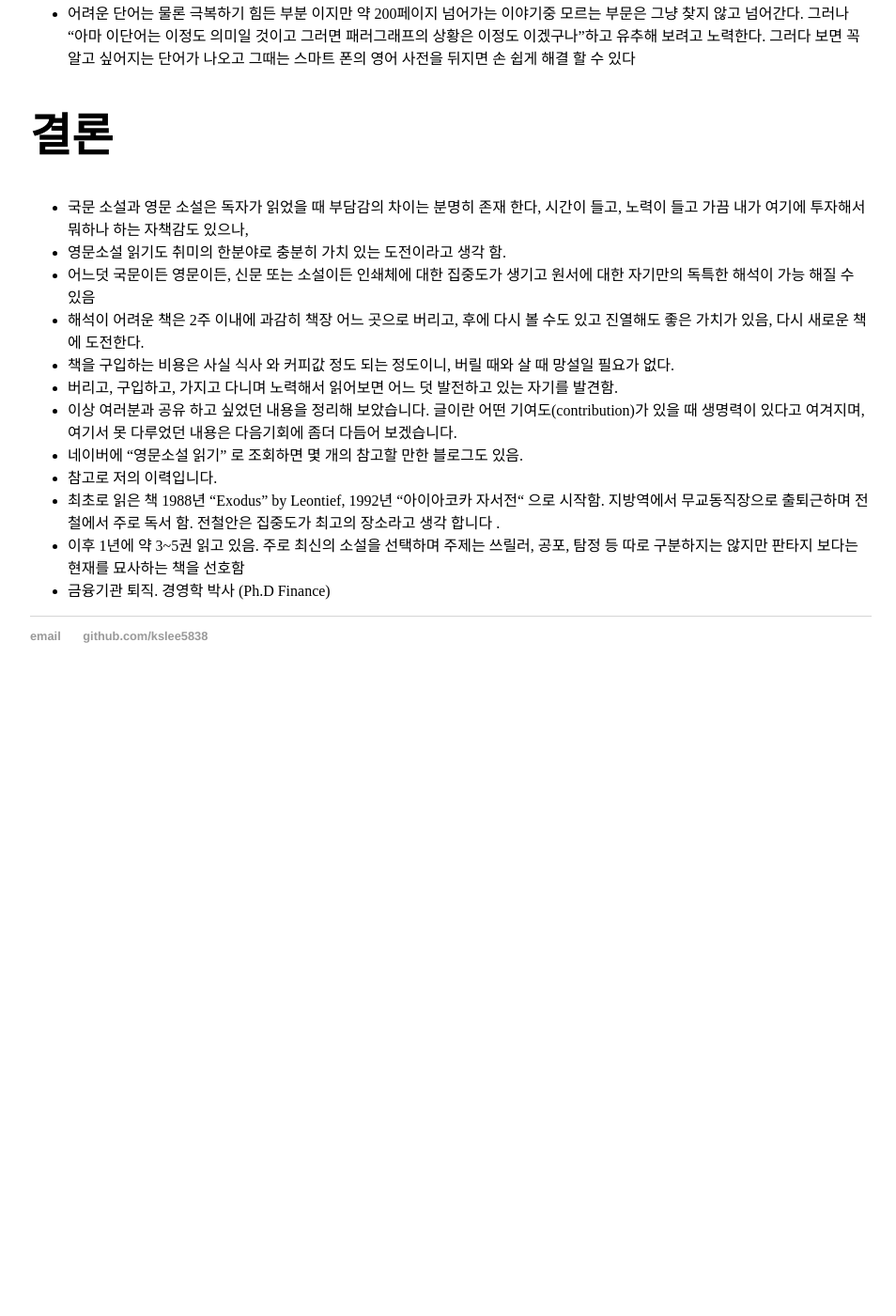
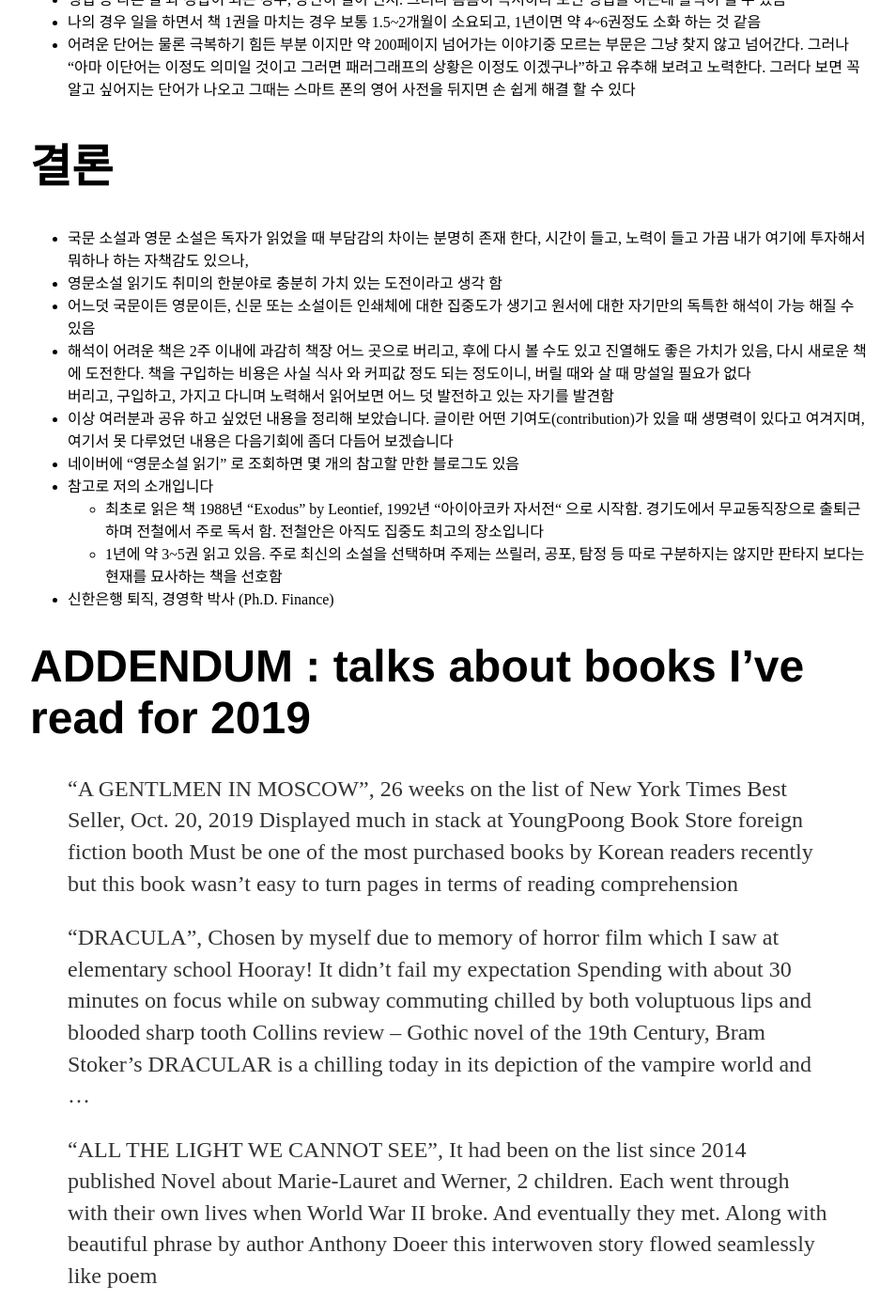
Before and after one commit to kslee5838/kslee5838.github.io, a Jekyll site: the page built from _posts/2019-11-08-Reading-English-Novel.md, in a window 1280 px wide and 1400 px high, scrolled down 3838 px. Shown: the whole window at 94% size, without its empty margins (160-1114 px from the left). Built offline with Jekyll 4.4.1, drawn with Linux system fonts in a browser that asks for light colours; our own code applies the rules of GitHub Pages for plain Markdown files; before the commit the page ends 4582 px from its top, so only the background shows below that; some of the changed text lies outside the part shown.

Commit message:
update do again

```diff
--- a/_posts/2019-11-08-Reading-English-Novel.md
+++ b/_posts/2019-11-08-Reading-English-Novel.md
@@ -38,7 +38,7 @@
 # 재미있는 몇가지 이유 2
 ![My helpful screenshot](/assets/eatpray.jpg)
 
-When I was growing up, my family kept chickens.
+> When I was growing up, my family kept chickens.
   We always had about a dozen of them at any given time and whenever one died off - taken away by hawk or fox or by  some obscure chicken illness - my father would replace the lost hen.
 				P. 157 EAT PRAY LOVE, published 2008
 
@@ -49,7 +49,7 @@ When I was growing up, my family kept chickens.
 재미있는 몇가지 이유 3
 ![My helpful screenshot](/assets/worthkilling.jpg)
 
-“Hello, there,” she said.
+> “Hello, there,” she said.
     I looked at the pale, freckled hand on the back of the empty bar seat next to me in the business class lounge at Heathrow Airport, then up into the stranger’s face. “Do I know you?” I asked.
   P. 3, THE KIND WORTH KILLING, published 2017
 
@@ -89,14 +89,31 @@ When I was growing up, my family kept chickens.
 # 결론
 
 - 국문 소설과 영문 소설은 독자가 읽었을 때 부담감의 차이는 분명히 존재 한다, 시간이 들고, 노력이 들고 가끔 내가 여기에 투자해서 뭐하나 하는 자책감도 있으나,
-- 영문소설 읽기도 취미의 한분야로 충분히 가치 있는 도전이라고 생각 함.
+- 영문소설 읽기도 취미의 한분야로 충분히 가치 있는 도전이라고 생각 함
 - 어느덧 국문이든 영문이든, 신문 또는 소설이든 인쇄체에 대한 집중도가 생기고 원서에 대한 자기만의 독특한 해석이 가능 해질 수 있음
-- 해석이 어려운 책은 2주 이내에 과감히 책장 어느 곳으로 버리고, 후에 다시 볼 수도 있고 진열해도 좋은 가치가 있음, 다시 새로운 책에 도전한다.
-- 책을 구입하는 비용은 사실 식사 와 커피값 정도 되는 정도이니, 버릴 때와 살 때 망설일 필요가 없다.
-- 버리고, 구입하고, 가지고 다니며 노력해서 읽어보면 어느 덧 발전하고 있는 자기를 발견함.
-- 이상 여러분과 공유 하고 싶었던 내용을 정리해 보았습니다. 글이란 어떤 기여도(contribution)가 있을 때 생명력이 있다고 여겨지며, 여기서 못 다루었던 내용은 다음기회에 좀더 다듬어 보겠습니다.
-- 네이버에 “영문소설 읽기” 로 조회하면 몇 개의 참고할 만한 블로그도 있음.
-- 참고로 저의 이력입니다.
-- 최초로 읽은 책 1988년 “Exodus” by Leontief, 1992년 “아이아코카 자서전“ 으로 시작함. 지방역에서 무교동직장으로 출퇴근하며 전철에서 주로 독서 함. 전철안은 집중도가 최고의 장소라고 생각 합니다   .
-- 이후 1년에 약 3~5권 읽고 있음. 주로 최신의 소설을 선택하며 주제는 쓰릴러, 공포, 탐정 등 따로 구분하지는 않지만 판타지 보다는 현재를 묘사하는 책을 선호함
-- 금융기관 퇴직. 경영학 박사 (Ph.D Finance)
+- 해석이 어려운 책은 2주 이내에 과감히 책장 어느 곳으로 버리고, 후에 다시 볼 수도 있고 진열해도 좋은 가치가 있음, 다시 새로운 책에 도전한다. 책을 구입하는 비용은 사실 식사 와 커피값 정도 되는 정도이니, 버릴 때와 살 때 망설일 필요가 없다
+버리고, 구입하고, 가지고 다니며 노력해서 읽어보면 어느 덧 발전하고 있는 자기를 발견함
+- 이상 여러분과 공유 하고 싶었던 내용을 정리해 보았습니다. 글이란 어떤 기여도(contribution)가 있을 때 생명력이 있다고 여겨지며, 여기서 못 다루었던 내용은 다음기회에 좀더 다듬어 보겠습니다
+- 네이버에 “영문소설 읽기” 로 조회하면 몇 개의 참고할 만한 블로그도 있음
+- 참고로 저의 소개입니다
+  * 최초로 읽은 책 1988년 “Exodus” by Leontief, 1992년 “아이아코카 자서전“ 으로 시작함. 경기도에서 무교동직장으로 출퇴근하며 전철에서 주로 독서 함. 전철안은 아직도 집중도 최고의 장소입니다
+  * 1년에 약 3~5권 읽고 있음. 주로 최신의 소설을 선택하며 주제는 쓰릴러, 공포, 탐정 등 따로 구분하지는 않지만 판타지 보다는 현재를 묘사하는 책을 선호함
+*  신한은행 퇴직, 경영학 박사 (Ph.D. Finance)
+
+# ADDENDUM : talks about books I’ve read for 2019
+
+> “A GENTLMEN IN MOSCOW”, 26 weeks on the list of New York Times Best Seller, Oct. 20, 2019
+Displayed much in stack at YoungPoong Book Store foreign fiction booth
+Must be one of the most purchased books by Korean readers recently but this book wasn’t easy to turn pages in terms of reading comprehension
+
+> “DRACULA”, Chosen by myself due to memory of horror film which I saw at elementary school
+Hooray! It didn’t fail my expectation
+Spending with about 30 minutes on focus while on subway commuting chilled by both voluptuous lips and blooded sharp tooth
+Collins review – Gothic novel of the 19th Century, Bram Stoker’s DRACULAR is a chilling today in its depiction of the vampire world and …
+
+> “ALL THE LIGHT WE CANNOT SEE”, It had been on the list since 2014 published
+Novel about Marie-Lauret and Werner, 2 children. Each went through with their own lives when World War II broke. And eventually they met.
+Along with beautiful phrase by author Anthony Doeer this interwoven story flowed seamlessly like poem
+
+> “THE TATTOOIST OF AUSCHWITZ”, 57 weeks on the list
+NY times book review - A concentration camp detainee tasked with permanently marking fellow prisoners falls in love with one of them
```
